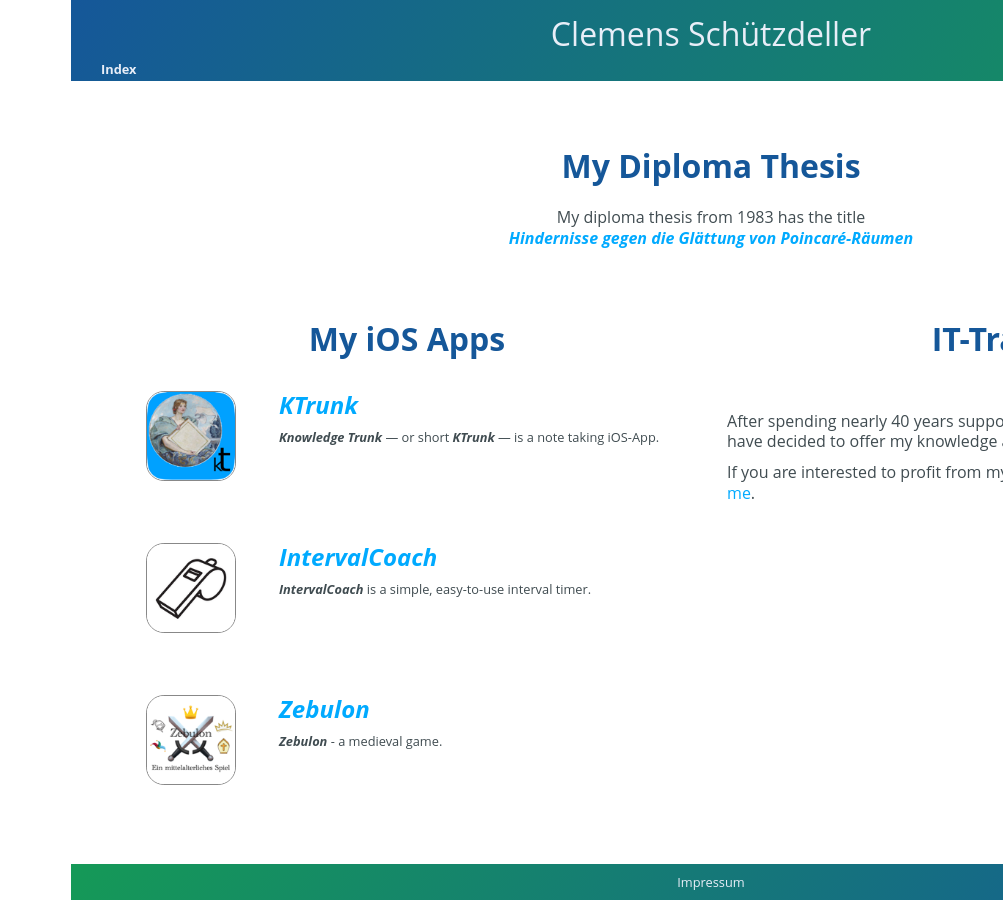
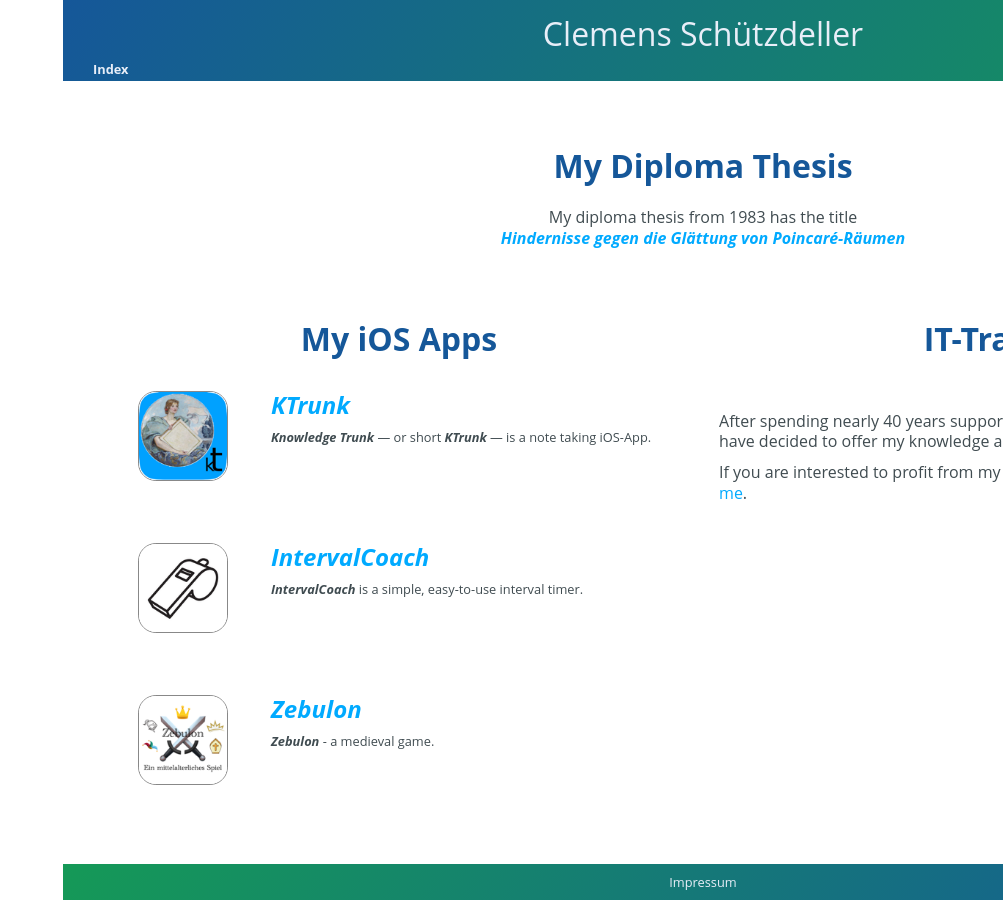
Before and after one commit to cs-LA/home, a Jekyll site: the page built from README.md, in a window 1280 px wide. Shown: the whole page, without its empty margins (277-1280 px from the left). Built offline with Jekyll 4.4.1, drawn with Linux system fonts in a browser that asks for light colours; our own code applies the rules of GitHub Pages for plain Markdown files.

Commit message:
Update default.html

```diff
--- a/_layouts/default.html
+++ b/_layouts/default.html
@@ -50,7 +50,6 @@
 
 
       body {
-	width: 100%;
         font-family: "Open Sans", "Helvetica Neue", Helvetica, Arial, sans-serif;
         font-size: 16px;
         line-height: 1.3;
@@ -60,7 +59,7 @@
 
 	.centered {
 		max-width: 600px;
-		margin: 0 auto;
+		margin: auto;
 	}
 
       .headerBanner {
@@ -329,7 +328,7 @@
   </head>
 
   <body onload="setLanguage()">
-<div class= "centered"><p>centered</p>
+<div class= "centered">
     <div id="header" class="headerBanner">
       <div class="headerTitle"><a href="/home">Clemens Schützdeller</a></div>
       <div class="headerIndex" id="headerIndex">
```
